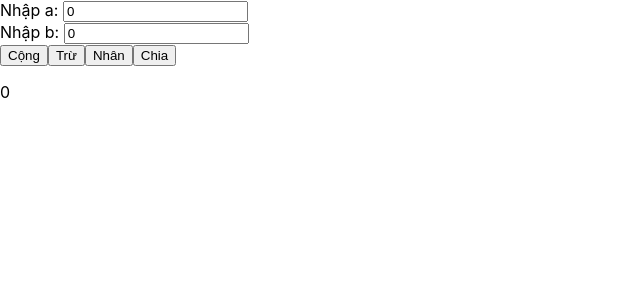
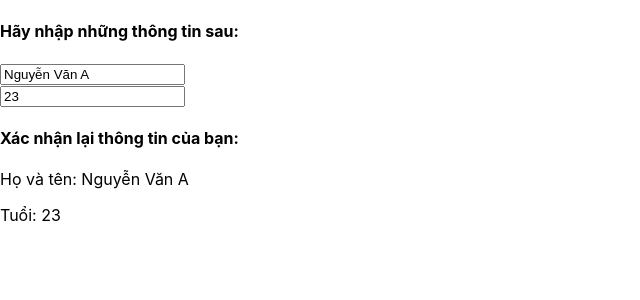
Before and after one commit to NgocHien28/Buoi2012, a React (Create React App) app: page / in a window 1280 px wide. Shown: the top 300 px of the page, without its empty margins (0-640 px from the left). Built offline with nearby package versions, Linux system fonts and the light colour scheme.

Commit message:
Practice

```diff
--- a/src/App.js
+++ b/src/App.js
@@ -1,16 +1,17 @@
 import "./App.css";
-import Calc from "./components/Calc";
-// import Count from "./components/Count";
+// import Calc from "./components/Calc";
+// import CountDown from "./components/CountDown";
 // import CountUp from "./components/CountUp";
 import Name from "./components/Name";
 
 function App() {
     return (
         <div>
-            {/* <Count />
+            {/* <CountDown />
             <CountUp /> */}
+            <Name />
             {/* <Name /> */}
-            <Calc />
+            {/* <Calc /> */}
         </div>
     );
 }
--- a/src/components/Calc.js
+++ b/src/components/Calc.js
@@ -3,20 +3,21 @@ import React, { useState } from "react";
 export default function Calc() {
     const [a, setA] = useState(0);
     const [b, setB] = useState(0);
-    const [kq, setKq] = useState(0);
+    const [result, setResult] = useState(0);
     return (
         <div>
-            <label>Nhập a: </label>
+            <label>Input a: </label>
             <input type="number" value={a} onChange={(e) => setA(e.target.value)} />
             <br />
-            <label>Nhập b: </label>
+            <label>Input b: </label>
             <input type="number" value={b} onChange={(e) => setB(e.target.value)} />
+
             <br />
-            <button onClick={() => setKq(`${a} + ${b}=${a * 1 + b * 1}`)}>Cộng</button>
-            <button onClick={() => setKq(`${a} - ${b}=${a - b}`)}>Trừ</button>
-            <button onClick={() => setKq(`${a} * ${b}=${a * b}`)}>Nhân</button>
-            <button onClick={() => setKq(`${a} / ${b}=${a / b}`)}>Chia</button>
-            <p>{kq}</p>
+            <button onClick={() => setResult(`${a}+${b}=${a * 1 + b * 1}`)}>Cộng</button>
+            <button onClick={() => setResult(`${a}-${b}=${a - b}`)}>Trừ</button>
+            <button onClick={() => setResult(`${a}*${b}=${a * b}`)}>Nhân</button>
+            <button onClick={() => setResult(`${a}/${b}=${a / b}`)}>Chia</button>
+            <p>{result}</p>
         </div>
     );
 }
--- /dev/null
+++ b/src/components/CountDown.js
@@ -0,0 +1,14 @@
+import React, { useState } from "react";
+
+export default function CountDown() {
+    const [count, setCount] = useState(10);
+    function handle_count_down() {
+        setCount(count - 1);
+    }
+    return (
+        <div>
+            <button onClick={handle_count_down}>Count down</button>
+            <p>Hãy cùng đếm ngược chào đón năm mới 2024: {count}</p>
+        </div>
+    );
+}
--- a/src/components/Name.js
+++ b/src/components/Name.js
@@ -1,21 +1,45 @@
 import React, { useState } from "react";
 
 export default function Name() {
-    const [name, setName] = useState("Nguyễn Văn Minh");
+    const [name, setName] = useState("Nguyễn Văn A");
+    const [age, setAge] = useState("23");
     function handle_name(e) {
-        setName(e.target.value); //name=e.targer.value
+        setName(e.target.value);
     }
-    const [tuoi, setTuoi] = useState("23");
-    function handle_tuoi(e) {
-        setTuoi(e.target.value); //name=e.targer.value
+    function handle_age(e) {
+        setAge(e.target.value);
     }
     return (
         <div>
+            <h4>Hãy nhập những thông tin sau:</h4>
             <input type="text" value={name} onChange={handle_name} />
-            <p>Name: {name}</p>
-
-            <input type="text" value={tuoi} onChange={handle_tuoi} />
-            <p>Name: {tuoi}</p>
+            <br />
+            <input type="number" value={age} onChange={handle_age} />
+            <h4>Xác nhận lại thông tin của bạn:</h4>
+            <p>Họ và tên: {name}</p>
+            <p>Tuổi: {age}</p>
         </div>
     );
 }
+
+// import React, { useState } from "react";
+
+// export default function Name() {
+//     const [name, setName] = useState("Nguyễn Văn Minh");
+//     function handle_name(e) {
+//         setName(e.target.value); //name=e.targer.value
+//     }
+//     const [tuoi, setTuoi] = useState("23");
+//     function handle_tuoi(e) {
+//         setTuoi(e.target.value); //name=e.targer.value
+//     }
+//     return (
+//         <div>
+//             <input type="text" value={name} onChange={handle_name} />
+//             <p>Name: {name}</p>
+
+//             <input type="text" value={tuoi} onChange={handle_tuoi} />
+//             <p>Name: {tuoi}</p>
+//         </div>
+//     );
+// }
```
Also changed, not shown: src/components/Count.js (deleted, +0 -15 lines), src/components/CountUp.js (+3 -4 lines).
